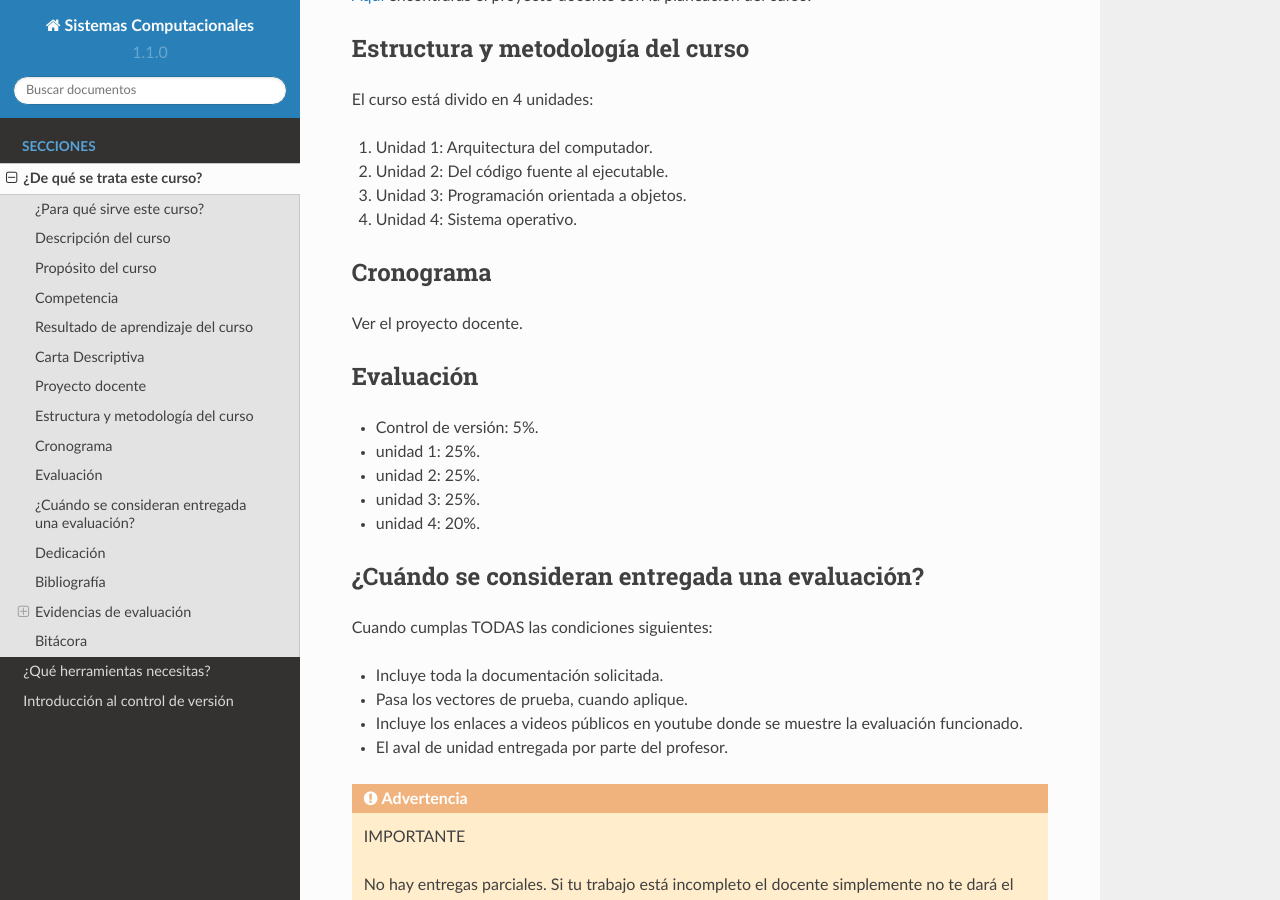
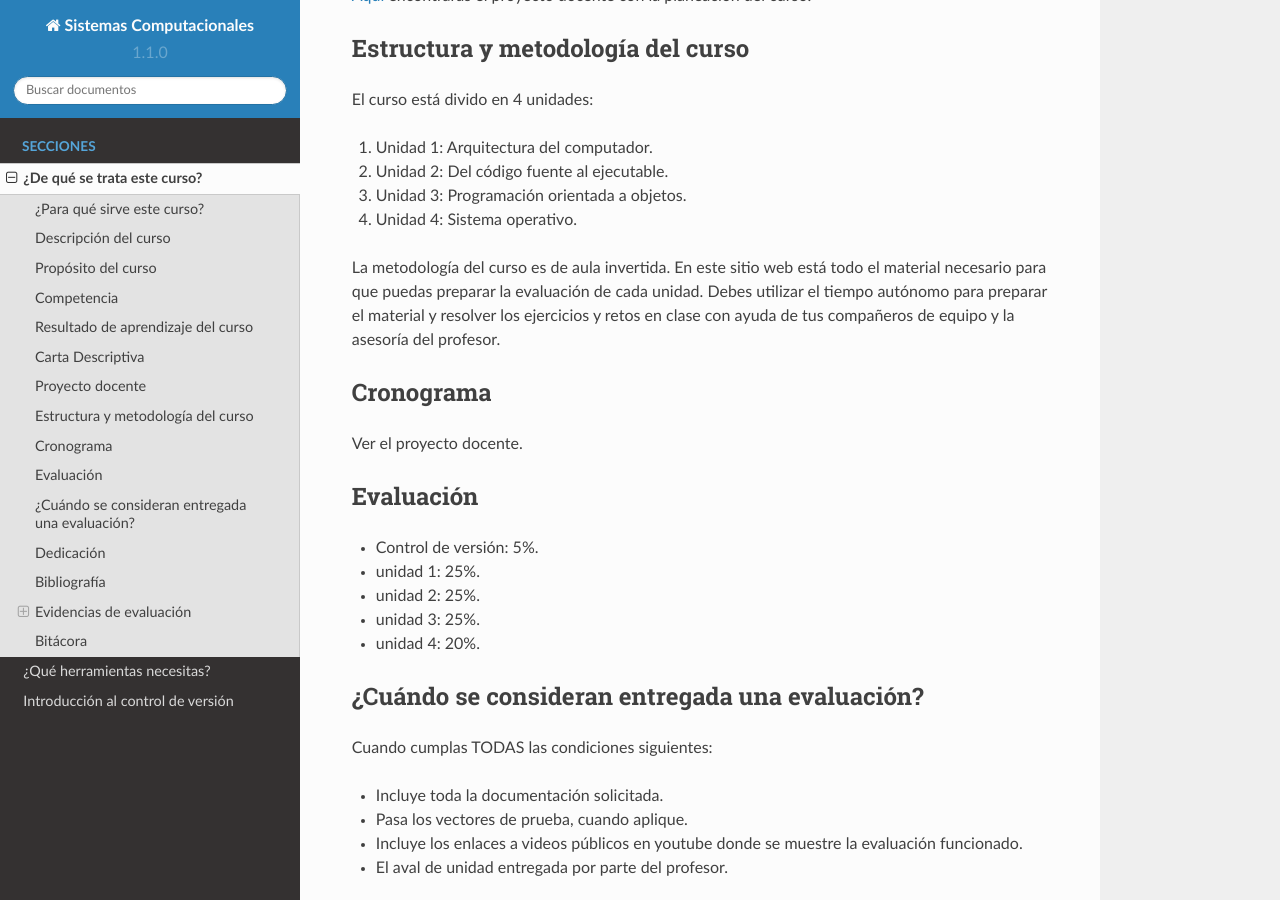
Before and after one commit to juanferfranco/SistemasComputacionales, a Sphinx documentation site: the page built from docs/_intro/intro.rst, in a window 1280 px wide and 900 px high, scrolled down 1218 px. Built offline with Sphinx 7.4.7 and the Read the Docs theme 2.0.0, drawn with Linux system fonts in a browser that asks for light colours.

Commit message:
add methodology

```diff
--- a/docs/_intro/intro.rst
+++ b/docs/_intro/intro.rst
@@ -64,6 +64,12 @@ El curso está divido en 4 unidades:
 #. Unidad 2: Del código fuente al ejecutable.
 #. Unidad 3: Programación orientada a objetos.
 #. Unidad 4: Sistema operativo.
+
+La metodología del curso es de aula invertida. En este sitio web está todo el material
+necesario para que puedas preparar la evaluación de cada unidad. Debes utilizar
+el tiempo autónomo para preparar el material y resolver los ejercicios y retos en clase
+con ayuda de tus compañeros de equipo y la asesoría del profesor.
+
 
 Cronograma
 ------------
```
